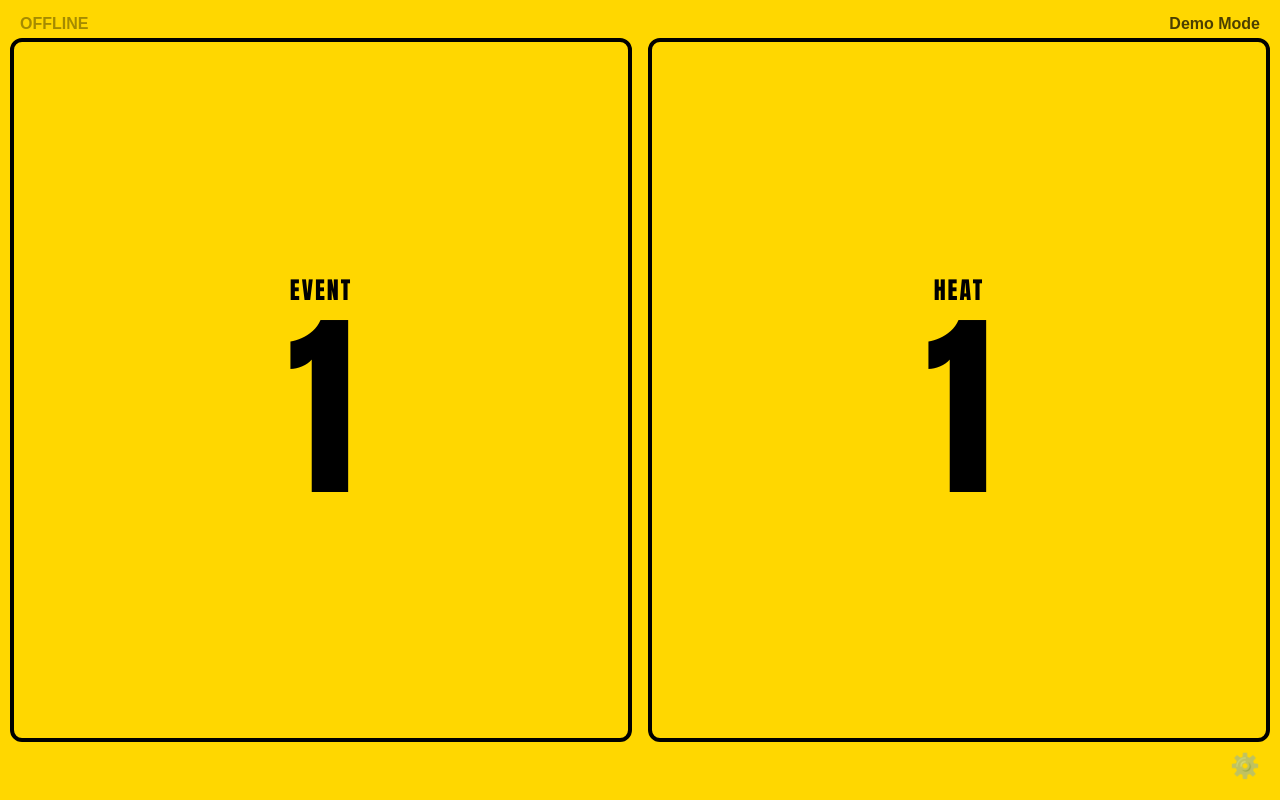
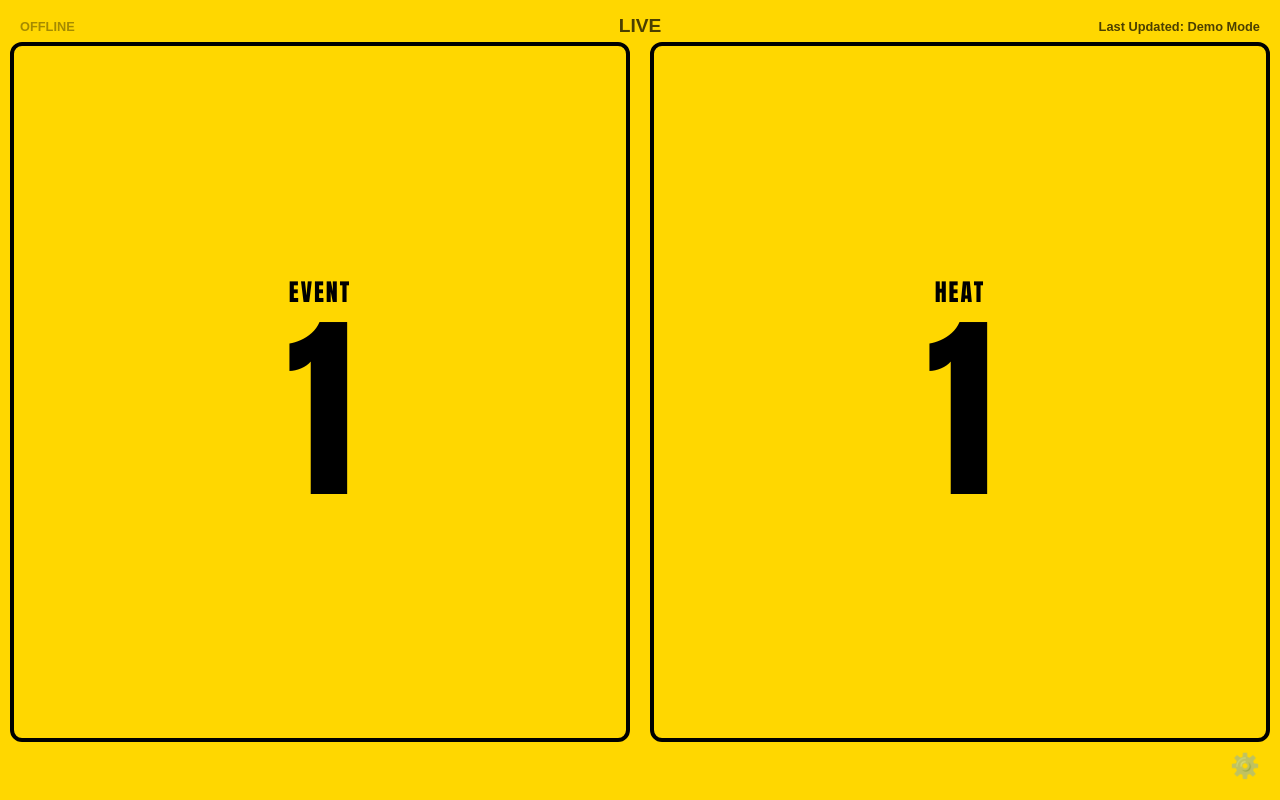
Before and after one commit to pfisherogden/SwimMeet-CurrentEventSync, a plain HTML site: page docs/index.html in a window 1280 px wide. Both pictures are taken after typing "Sample" into the empty fields and a click on the button "Save & Reload". Drawn offline with Linux system fonts and the light colour scheme; no server answers.

Commit message:
feat: Add meetName URL parameter, improve status display, and apply UX polish

```diff
--- a/docs/app.js
+++ b/docs/app.js
@@ -14,6 +14,7 @@ document.addEventListener('DOMContentLoaded', () => {
     // Check URL params first, then localStorage
     const urlParams = new URLSearchParams(window.location.search);
     let sheetId = urlParams.get('sheetId') || localStorage.getItem('swimMeetSheetId');
+    const meetName = urlParams.get('meetName'); // No fallback here, handled in display
 
     // Polling Interval (ms)
     const POLL_INTERVAL = 10000;
@@ -33,8 +34,15 @@ document.addEventListener('DOMContentLoaded', () => {
     function startPolling() {
         if (!sheetId) return;
 
-        statusIndicator.textContent = "Live";
+        if (!sheetId) return;
+
+        // Don't show "Live" in status indicator, show name in center
+        statusIndicator.textContent = "Connecting...";
         statusIndicator.style.color = "black";
+
+        // Set header title
+        const meetNameDisplay = document.getElementById('meet-name-display');
+        meetNameDisplay.textContent = meetName || "Live";
 
         // Initial Fetch
         fetchData();
@@ -60,7 +68,7 @@ document.addEventListener('DOMContentLoaded', () => {
             const text = await response.text();
             parseCSV(text);
 
-            statusIndicator.textContent = "Live";
+            statusIndicator.textContent = ""; // Clear status when live (title shows "Live")
             statusIndicator.style.opacity = "1";
 
         } catch (error) {
@@ -110,12 +118,12 @@ document.addEventListener('DOMContentLoaded', () => {
             try {
                 const date = new Date(time);
                 if (!isNaN(date.getTime())) {
-                    lastUpdatedDisplay.textContent = date.toLocaleTimeString([], { hour: '2-digit', minute: '2-digit', second: '2-digit' });
+                    lastUpdatedDisplay.textContent = "Last Updated: " + date.toLocaleTimeString([], { hour: '2-digit', minute: '2-digit', second: '2-digit' });
                 } else {
-                    lastUpdatedDisplay.textContent = time;
+                    lastUpdatedDisplay.textContent = "Last Updated: " + time;
                 }
             } catch (e) {
-                lastUpdatedDisplay.textContent = time;
+                lastUpdatedDisplay.textContent = "Last Updated: " + time;
             }
         }
     }
--- a/docs/index.html
+++ b/docs/index.html
@@ -1,17 +1,25 @@
 <!DOCTYPE html>
 <html lang="en">
+
 <head>
     <meta charset="UTF-8">
     <meta name="viewport" content="width=device-width, initial-scale=1.0, maximum-scale=1.0, user-scalable=no">
     <title>Swim Meet Live</title>
     <link rel="stylesheet" href="style.css">
 </head>
+
 <body>
 
     <div id="app-container" class="container">
         <!-- Header / Status Bar -->
         <header class="status-bar">
+            <!-- Left: Connection Status -->
             <span id="connection-status" class="status-indicator">Connecting...</span>
+
+            <!-- Center: Meet Name (New) -->
+            <span id="meet-name-display" class="meet-name"></span>
+
+            <!-- Right: Last Updated -->
             <span id="last-updated" class="time-stamp">--:--:--</span>
         </header>
 
@@ -53,4 +61,5 @@
 
     <script src="app.js"></script>
 </body>
+
 </html>
--- a/docs/style.css
+++ b/docs/style.css
@@ -1,7 +1,9 @@
 :root {
-    --bg-color: #FFD700; /* Safety Yellow/Orange */
+    --bg-color: #FFD700;
+    /* Safety Yellow/Orange */
     --text-color: #000000;
-    --card-bg: #FFFFFF; /* High contrast white cards on yellow, or just borderless? */
+    --card-bg: #FFFFFF;
+    /* High contrast white cards on yellow, or just borderless? */
     --card-bg-transparent: rgba(255, 255, 255, 0.3);
     --font-stack: 'Impact', 'Roboto Black', 'Arial Black', sans-serif;
     --status-error: #ff4444;
@@ -20,7 +22,8 @@ body {
     font-family: var(--font-stack);
     height: 100vh;
     width: 100vw;
-    overflow: hidden; /* Prevent scrolling */
+    overflow: hidden;
+    /* Prevent scrolling */
     display: flex;
     flex-direction: column;
 }
@@ -41,6 +44,33 @@ body {
     font-family: sans-serif;
     font-weight: bold;
     opacity: 0.7;
+    align-items: center;
+    /* Vertically center */
+}
+
+.status-indicator {
+    flex: 1;
+    text-align: left;
+    font-size: 0.8rem;
+    /* Smaller status */
+}
+
+.meet-name {
+    flex: 2;
+    text-align: center;
+    white-space: nowrap;
+    overflow: hidden;
+    text-overflow: ellipsis;
+    text-transform: uppercase;
+    font-size: clamp(0.8rem, 4vw, 1.2rem);
+    /* Dynamic scaling */
+    padding: 0 5px;
+}
+
+.time-stamp {
+    flex: 1;
+    text-align: right;
+    font-size: 0.8rem;
 }
 
 /* Main Content Area */
@@ -48,7 +78,8 @@ body {
     flex: 1;
     display: flex;
     flex-direction: column;
-    justify-content: center; /* Center vertically */
+    justify-content: center;
+    /* Center vertically */
     gap: 2vh;
 }
 
@@ -64,20 +95,23 @@ body {
        Let's use a very subtle border/box to group the numbers. */
     border: 4px solid black;
     background-color: transparent;
-    flex: 1; /* Take up available space */
+    flex: 1;
+    /* Take up available space */
     border-radius: 12px;
 }
 
 /* Typography */
 .label {
-    font-size: 3vh; /* Responsive based on screen height */
+    font-size: clamp(1rem, 3vh, 2rem);
+    /* Use clamp for safety */
     text-transform: uppercase;
     letter-spacing: 2px;
     margin-bottom: 0;
 }
 
 .value {
-    font-size: 20vh; /* Massive text */
+    font-size: clamp(4rem, 20vh, 12rem);
+    /* Massive text using clamp to prevent overflow */
     line-height: 1;
     font-weight: 900;
 }
@@ -104,7 +138,7 @@ body {
     left: 0;
     width: 100%;
     height: 100%;
-    background-color: rgba(0,0,0,0.8);
+    background-color: rgba(0, 0, 0, 0.8);
     display: flex;
     justify-content: center;
     align-items: center;
@@ -162,9 +196,20 @@ body {
 /* Landscape Mode Adjustments */
 @media (orientation: landscape) {
     .content {
-        flex-direction: row; /* Side by side in landscape */
+        flex-direction: row;
+        /* Side by side in landscape */
+        gap: 20px;
     }
+
     .value {
-        font-size: 25vh; /* Even bigger in landscape */
+        font-size: clamp(6rem, 25vh, 14rem);
+        /* Even bigger in landscape */
     }
 }
+
+/* Small phones */
+@media (max-width: 360px) {
+    .status-bar {
+        font-size: 0.7rem;
+    }
+}
```
Also changed, not shown: README.md.
